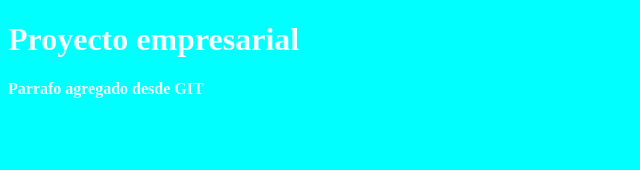
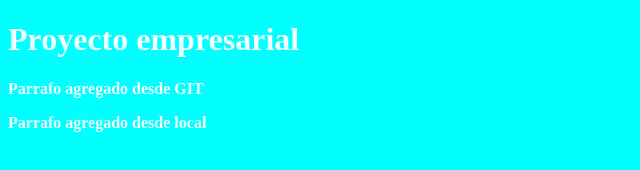
Before and after one commit to lezgardaniel/git-pildoras, a plain HTML site: page index.html in a window 1280 px wide. Shown: the whole page, without its empty margins (0-640 px from the left). Drawn offline with Linux system fonts and the light colour scheme.

Commit message:
Parrafo agregado desde local

```diff
--- a/index.html
+++ b/index.html
@@ -9,5 +9,7 @@
 <body>
     <h1>Proyecto empresarial</h1>
     <p>Parrafo agregado desde GIT</p>
+
+    <p>Parrafo agregado desde local</p>
 </body>
 </html>
```
